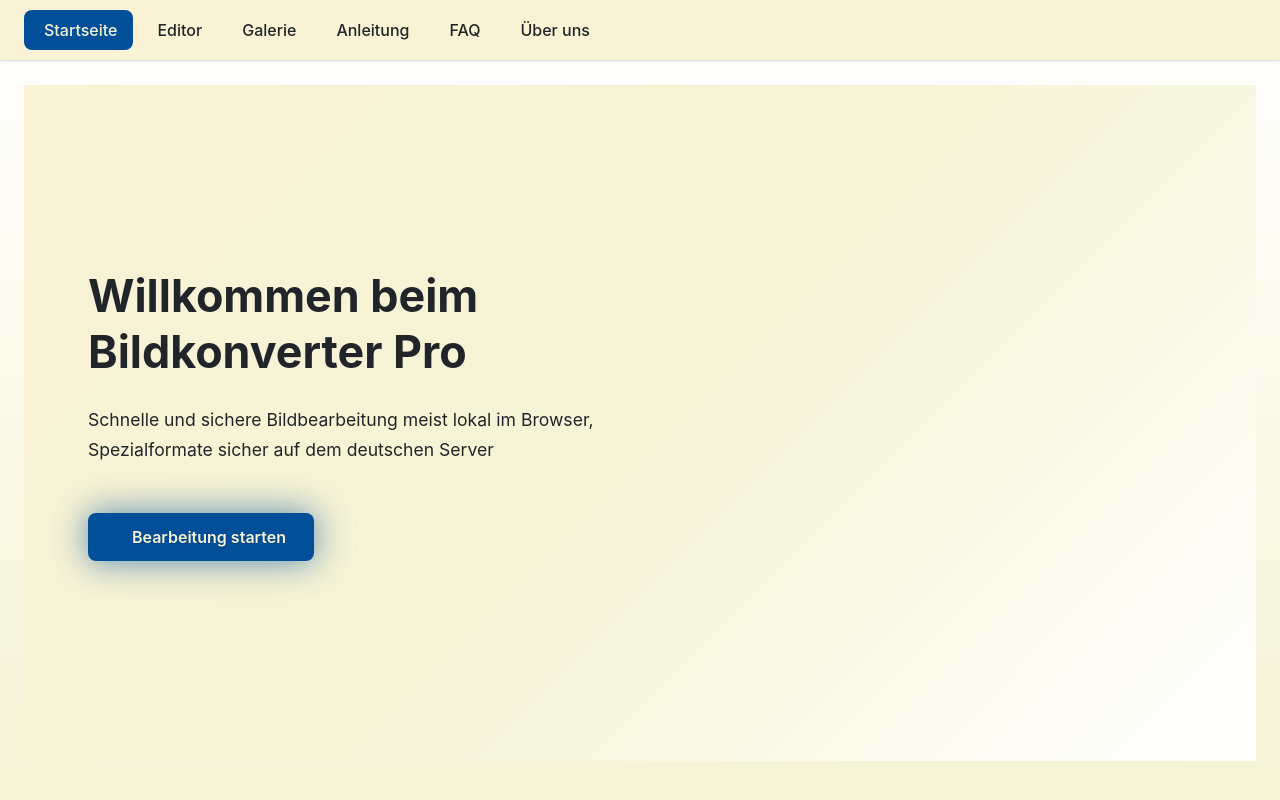
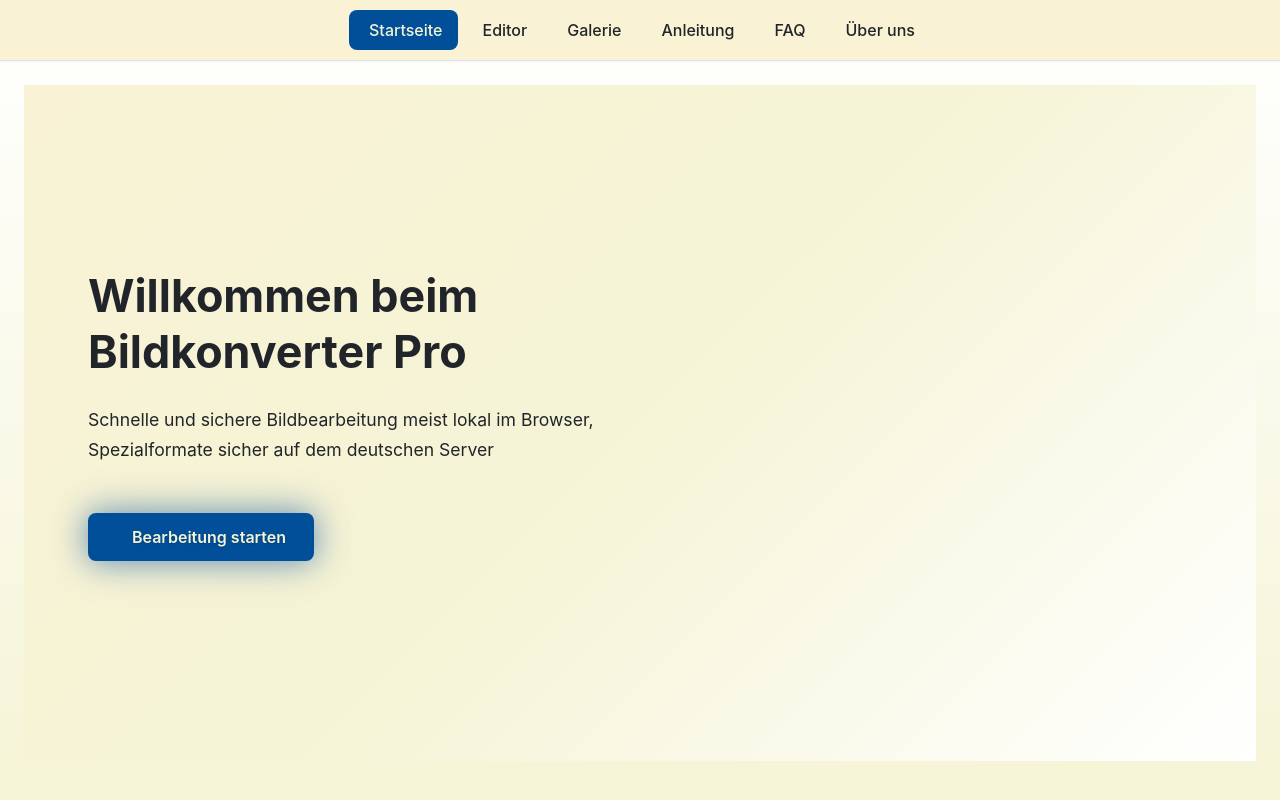
Before and after one commit to KodiniTools/Bildkonverter, a Vue app: page / in a window 1280 px wide. Shown: the top 800 px of the page. Built offline with nearby package versions, Linux system fonts and the light colour scheme; a web font is replaced by a local one.

Commit message:
Center header navigation on all pages
Position nav links centered in header container and move mobile
menu toggle to absolute right so it doesn't affect centering.

https://claude.ai/code/session_01816Na8EzVqU3DsTvC1xxYr

```diff
--- a/src/components/layout/AppHeader.vue
+++ b/src/components/layout/AppHeader.vue
@@ -91,9 +91,10 @@ function closeMobileMenu() {
 }
 
 .header-container {
+  position: relative;
   display: flex;
   align-items: center;
-  justify-content: space-between;
+  justify-content: center;
   height: var(--header-height);
   padding: 0 var(--spacing-lg);
   max-width: 1400px;
@@ -141,9 +142,15 @@ function closeMobileMenu() {
 }
 
 .header-actions {
+  position: absolute;
+  right: var(--spacing-lg);
   display: flex;
   align-items: center;
   gap: var(--spacing-sm);
+
+  @media (max-width: 768px) {
+    right: var(--spacing-md);
+  }
 }
 
 .btn-icon {
```
